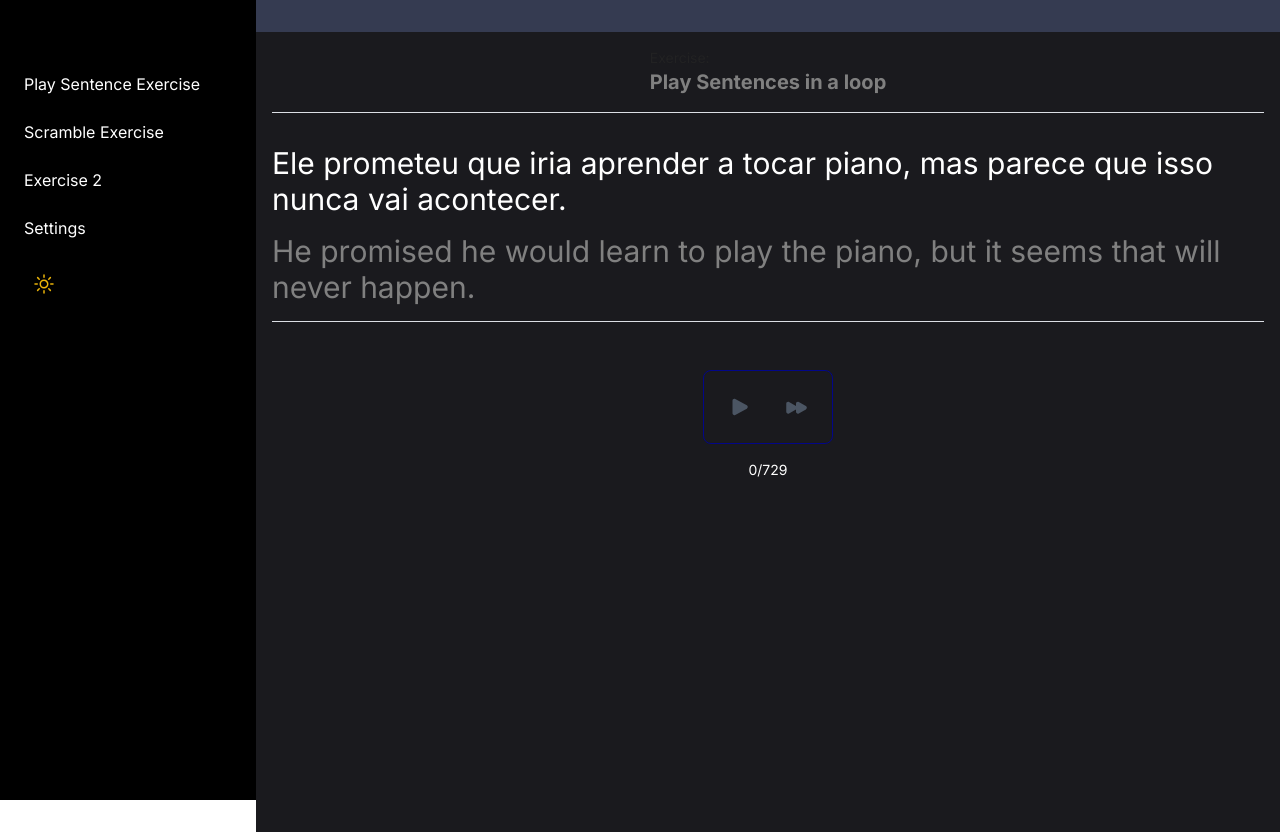
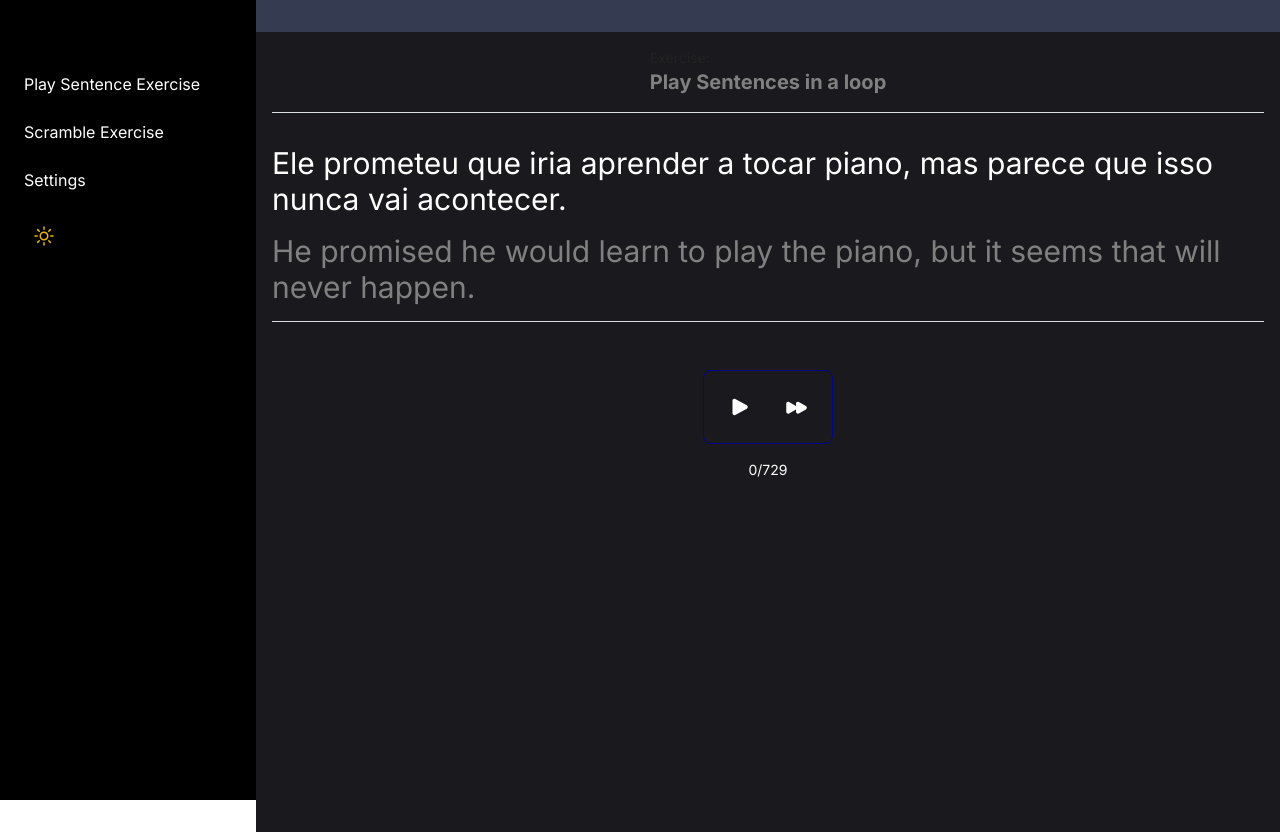
Before and after one commit to eliaweiss/open-lingua-ai, a Next.js app: page /playSentences in a window 1280 px wide. Built offline with nearby package versions, Linux system fonts and the light colour scheme.

Commit message:
theme btn

```diff
--- a/src/app/components/ControlButton.jsx
+++ b/src/app/components/ControlButton.jsx
@@ -1,10 +1,15 @@
+import { useAppContext } from "../context/AppContext";
 import TooltipWrapper from "./TooltipWrapper";
 
 const ControlButton = ({ toolTip, onClick, children }) => {
+  const { theme } = useAppContext();
+
   return (
     <button
       onClick={onClick}
-      className="relative p-2 hover:bg-gray-200 rounded-full group"
+      className={`relative p-2 hover:bg-gray-200 rounded-full group ${
+        theme !== "dark" ? "text-gray-600" : "text-white"
+      }`}
     >
       <TooltipWrapper text={toolTip}>{children}</TooltipWrapper>
     </button>
--- a/src/app/components/NavMenu.jsx
+++ b/src/app/components/NavMenu.jsx
@@ -22,7 +22,6 @@ export function NavMenu({}) {
         <ul className="p-4 mt-10">
           <MenuItem href="/playSentences">Play Sentence Exercise</MenuItem>
           <MenuItem href="/scramble">Scramble Exercise</MenuItem>
-          <MenuItem href="/exercise2">Exercise 2</MenuItem>
           <MenuItem href="/settings">Settings</MenuItem>
           <MenuItem>
             <ThemeToggle className="" />
--- a/src/app/playSentences/PlaySentencesExercise.jsx
+++ b/src/app/playSentences/PlaySentencesExercise.jsx
@@ -1,3 +1,4 @@
+import ControlButton from "../components/ControlButton";
 import HorizontalRule from "../components/HorizontalRule";
 import TooltipWrapper from "../components/TooltipWrapper";
 import { useAppContext } from "../context/AppContext";
@@ -5,7 +6,7 @@ import { usePlaySentenceContext } from "./context/PlaySentenceContext";
 import { PlayIcon, PauseIcon, ForwardIcon } from "@heroicons/react/24/solid"; // or '@heroicons/react/24/outline'
 
 export const PlaySentencesExercise = () => {
-  const { isSrcRtl, isTargetRtl } = useAppContext();
+  const { isSrcRtl, isTargetRtl, theme } = useAppContext();
   const {
     currentPhraseIndex,
     playPause,
@@ -43,26 +44,16 @@ export const PlaySentencesExercise = () => {
       {/* Button Panel */}
       <div className="flex flex-col space-y-4 mt-4 ">
         <div className="flex space-x-4 mt-4 border border-[#020689] rounded-lg p-4">
-          <button
+          <ControlButton
+            toolTip="Play/Pause"
             onClick={playPause}
-            className="relative p-2 hover:bg-gray-200 rounded-full group"
+            className={`w-6 h-6 `}
           >
-            <TooltipWrapper text="Play/Pause">
-              {isPlaying ? (
-                <PauseIcon className="w-6 h-6 text-gray-600 " />
-              ) : (
-                <PlayIcon className="w-6 h-6 text-gray-600 " />
-              )}
-            </TooltipWrapper>
-          </button>
-          <button
-            onClick={skip}
-            className="relative p-2 hover:bg-gray-200 rounded-full group"
-          >
-            <TooltipWrapper text="Skip">
-              <ForwardIcon className="w-6 h-6 text-gray-600" />
-            </TooltipWrapper>
-          </button>
+            {isPlaying ? <PauseIcon /> : <PlayIcon className={`w-6 h-6 `} />}
+          </ControlButton>
+          <ControlButton toolTip="Skip" onClick={skip}>
+            <ForwardIcon className={`w-6 h-6 `} />
+          </ControlButton>
         </div>
         {isPlaying && <div>Playing ...</div>}
       </div>
```
